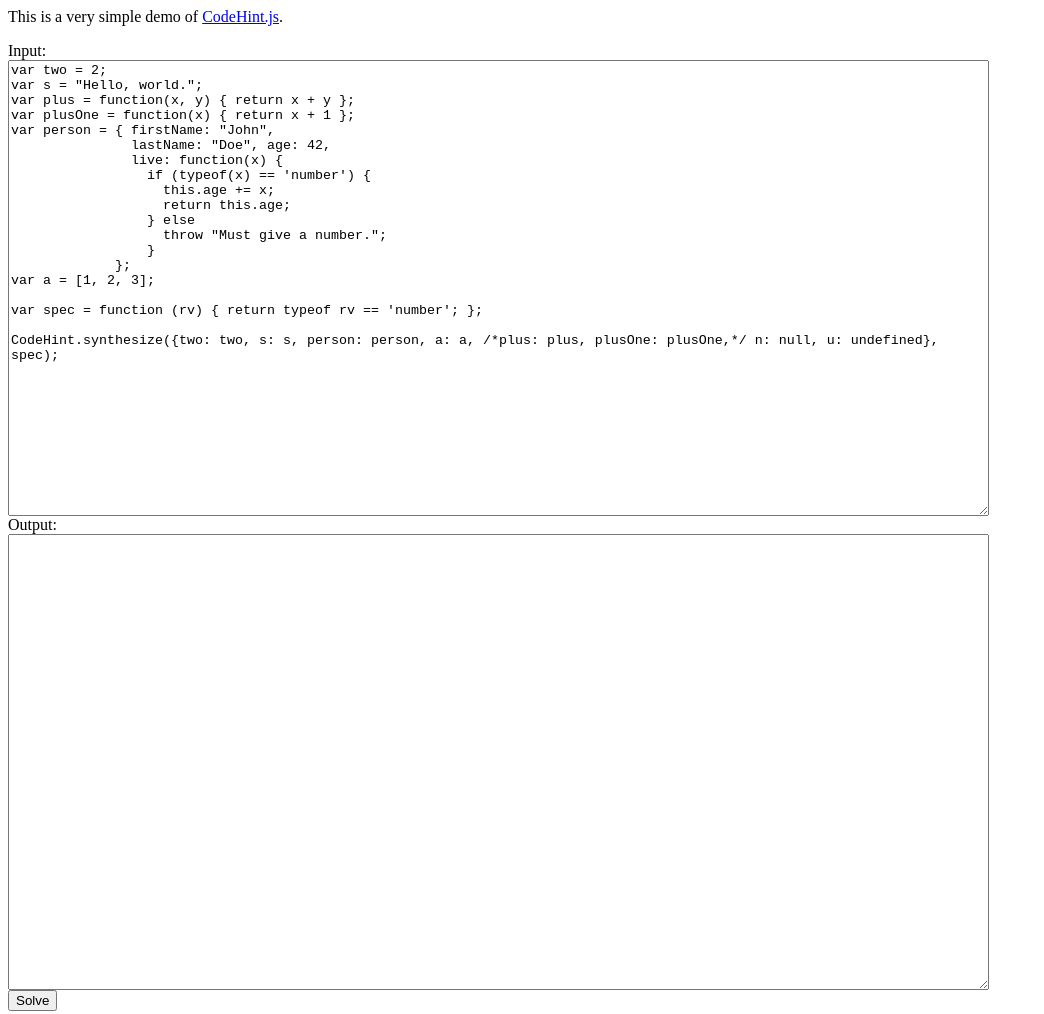
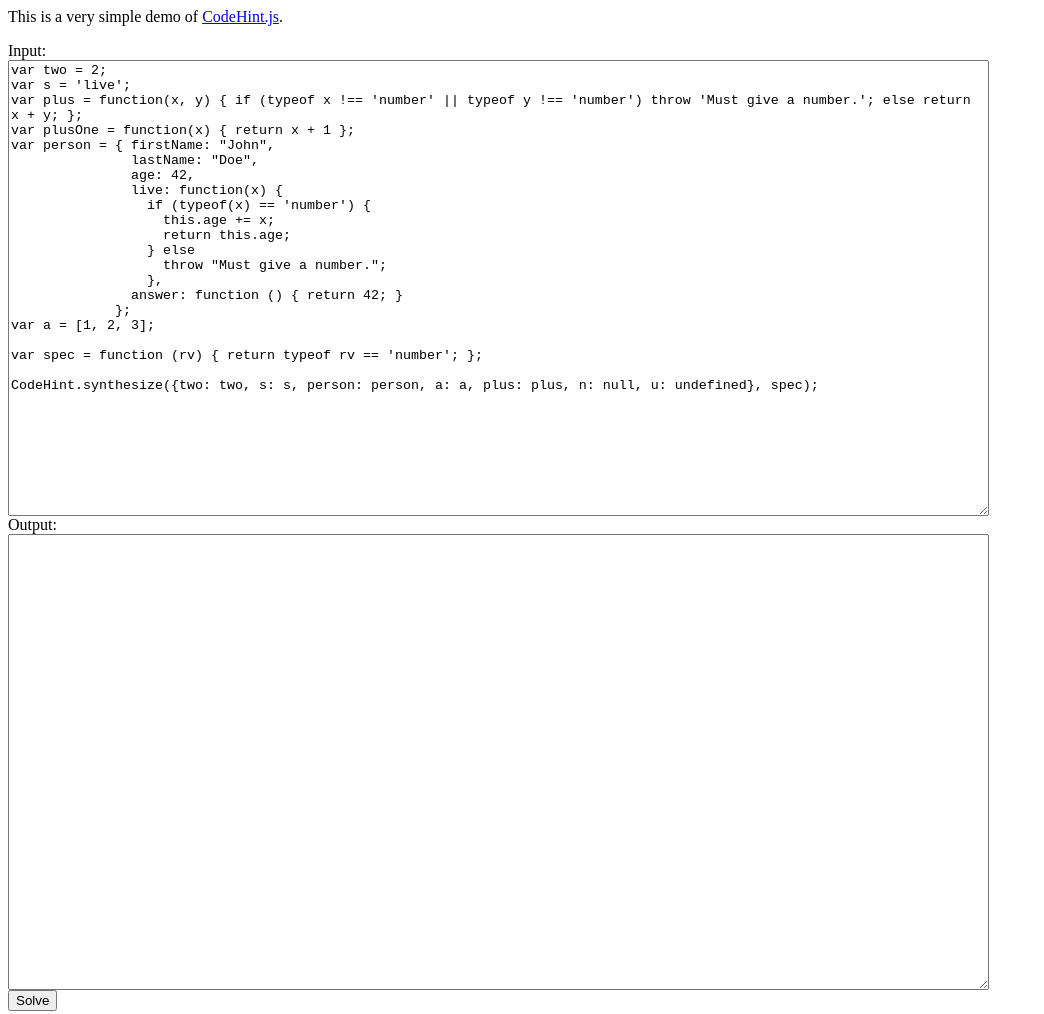
Before and after one commit to jgalenson/codehint.js, a plain HTML site: page demo.html in a window 1280 px wide. Shown: the whole page, without its empty margins (0-1044 px from the left). Drawn offline with Linux system fonts and the light colour scheme.

Commit message:
Updated the HTML demo and link to it in the README.

```diff
--- a/demo.html
+++ b/demo.html
@@ -13,24 +13,26 @@
     Input:<br/>
     <textarea id='input' cols=120 rows=30>
 var two = 2;
-var s = "Hello, world.";
-var plus = function(x, y) { return x + y };
+var s = 'live';
+var plus = function(x, y) { if (typeof x !== 'number' || typeof y !== 'number') throw 'Must give a number.'; else return x + y; };
 var plusOne = function(x) { return x + 1 };
 var person = { firstName: "John",
-               lastName: "Doe", age: 42,
+               lastName: "Doe",
+               age: 42,
                live: function(x) {
                  if (typeof(x) == 'number') {
                    this.age += x;
                    return this.age;
                  } else
                    throw "Must give a number.";
-                 }
+                 },
+               answer: function () { return 42; }
              };
 var a = [1, 2, 3];
 
 var spec = function (rv) { return typeof rv == 'number'; };
 
-CodeHint.synthesize({two: two, s: s, person: person, a: a, /*plus: plus, plusOne: plusOne,*/ n: null, u: undefined}, spec);
+CodeHint.synthesize({two: two, s: s, person: person, a: a, plus: plus, n: null, u: undefined}, spec);
     </textarea><br/>
     Output:<br/>
     <textarea id='output' cols=120 rows=30>
@@ -48,7 +50,7 @@ CodeHint.synthesize({two: two, s: s, person: person, a: a, /*plus: plus, plusOne
 
       function prettyPrintResult(result) {
         return result.reduce(function (acc, expr) {
-          return acc + (acc.length == 0 ? '' : '\n') + '\'' + expr.toString + '\' has value ' + expr.value;
+          return acc + (acc.length == 0 ? '' : '\n') + '\'' + expr.str + '\' has value ' + expr.value;
         }, '');
       }
     </script>
```
Also changed, not shown: 1 other file.
